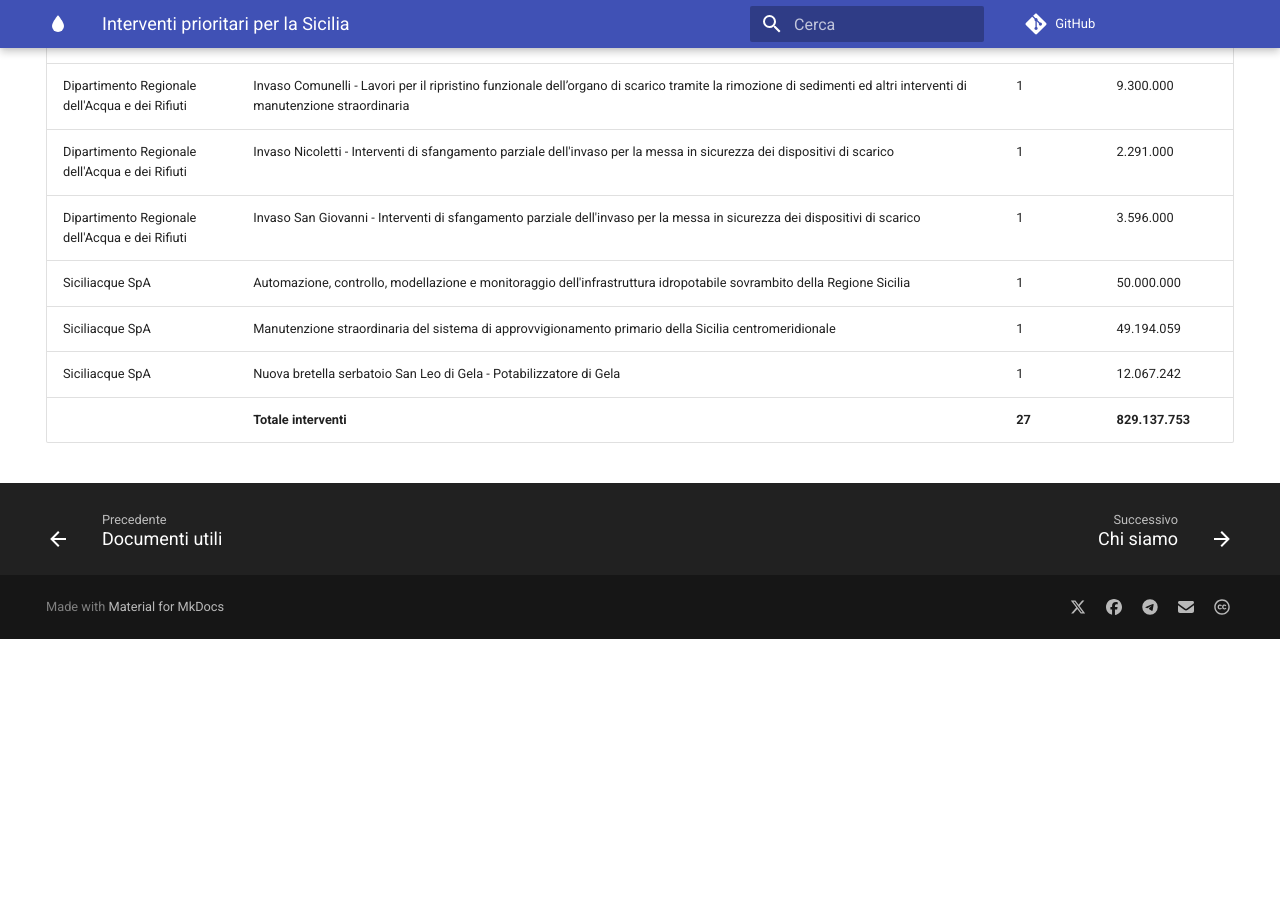
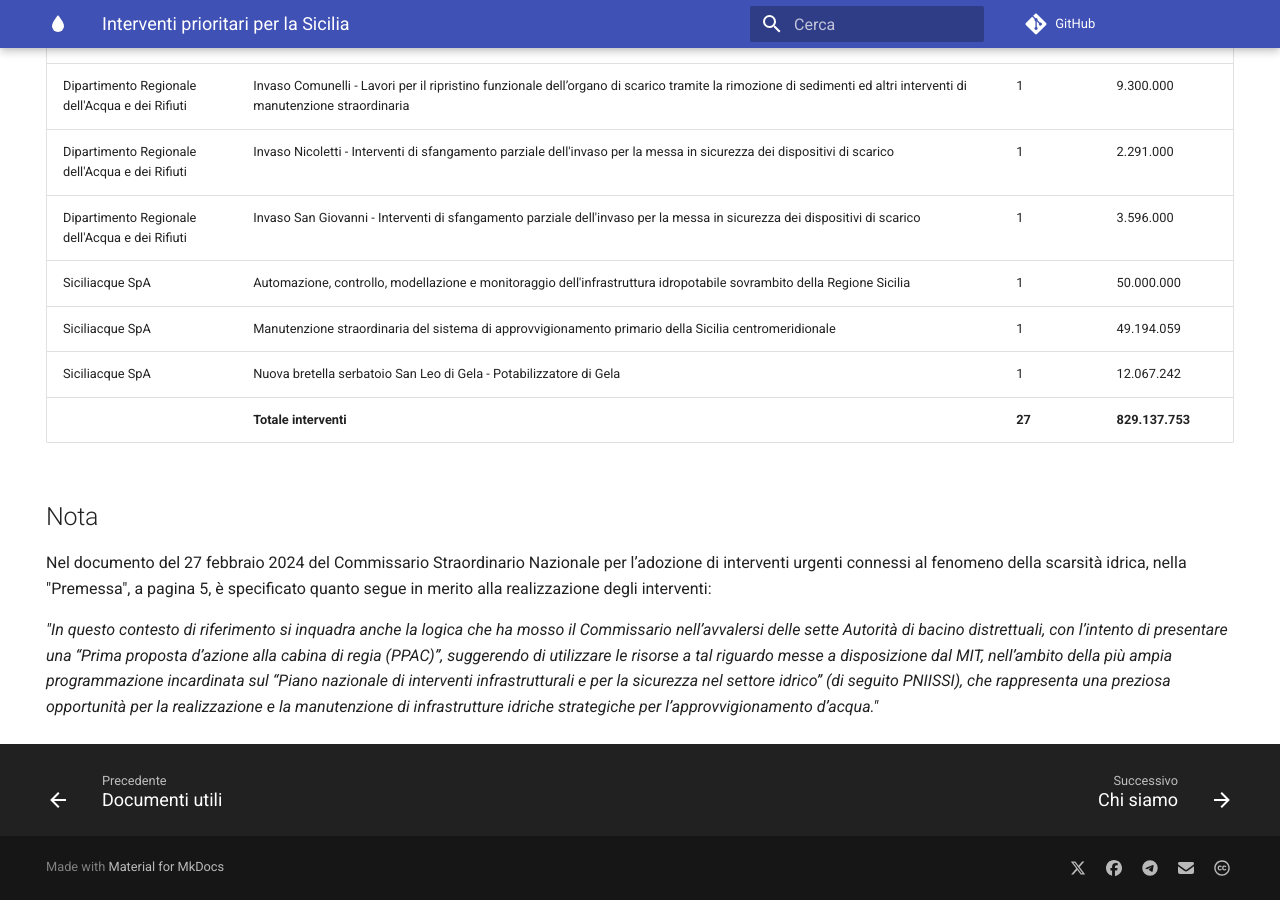
Before and after one commit to opendatasicilia/emergenza-idrica-sicilia, an MkDocs documentation site: the page built from docs/documenti-utili/interventi-2-relazione-cabinaregia-nazionale.md, in a window 1280 px wide and 900 px high, scrolled down 1697 px. Built offline with MkDocs 1.6.1 and Material for MkDocs 9.7.7, drawn with Linux system fonts in a browser that asks for light colours; comment, search, counter and statistics services are not loaded; before the commit the page ends 2336 px from its top, so only the background shows below that.

Commit message:
Update interventi-2-relazione-cabinaregia-nazionale.md

```diff
--- a/docs/documenti-utili/interventi-2-relazione-cabinaregia-nazionale.md
+++ b/docs/documenti-utili/interventi-2-relazione-cabinaregia-nazionale.md
@@ -42,3 +42,15 @@ description: Dal documento del Comm Straord. Naz. interventi urgenti per scarsit
 | Siciliacque SpA | Manutenzione straordinaria del sistema di approvvigionamento primario della Sicilia centromeridionale | 1 | 49.194.059 |
 | Siciliacque SpA | Nuova bretella serbatoio San Leo di Gela - Potabilizzatore di Gela | 1 | 12.067.242 |
 |  | **Totale interventi** | **27** | **829.137.753** |
+
+## Nota
+
+Nel documento del 27 febbraio 2024 del Commissario Straordinario Nazionale per l’adozione di interventi urgenti connessi al fenomeno della scarsità idrica, nella "Premessa", a pagina 5, è specificato quanto segue in merito alla realizzazione degli interventi:
+
+*"In questo contesto di riferimento si inquadra anche la logica che ha mosso il Commissario
+nell’avvalersi delle sette Autorità di bacino distrettuali, con l’intento di presentare una “Prima
+proposta d’azione alla cabina di regia (PPAC)”, suggerendo di utilizzare le risorse a tal
+riguardo messe a disposizione dal MIT, nell’ambito della più ampia programmazione
+incardinata sul “Piano nazionale di interventi infrastrutturali e per la sicurezza nel settore
+idrico” (di seguito PNIISSI), che rappresenta una preziosa opportunità per la realizzazione e
+la manutenzione di infrastrutture idriche strategiche per l’approvvigionamento d’acqua."*
```
